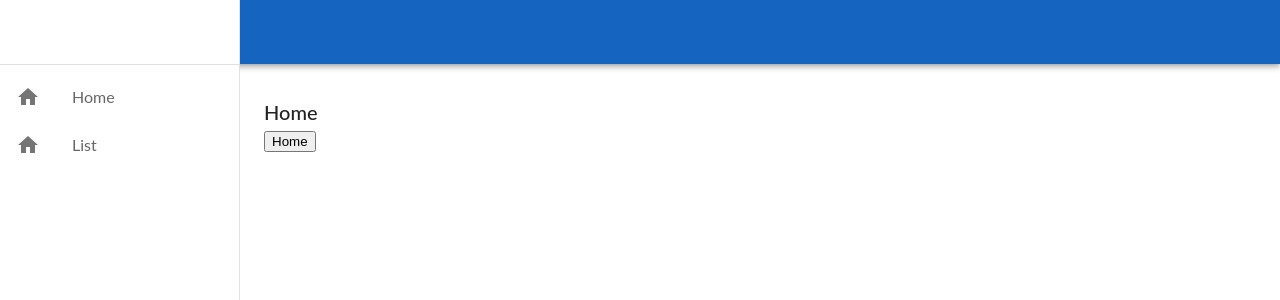
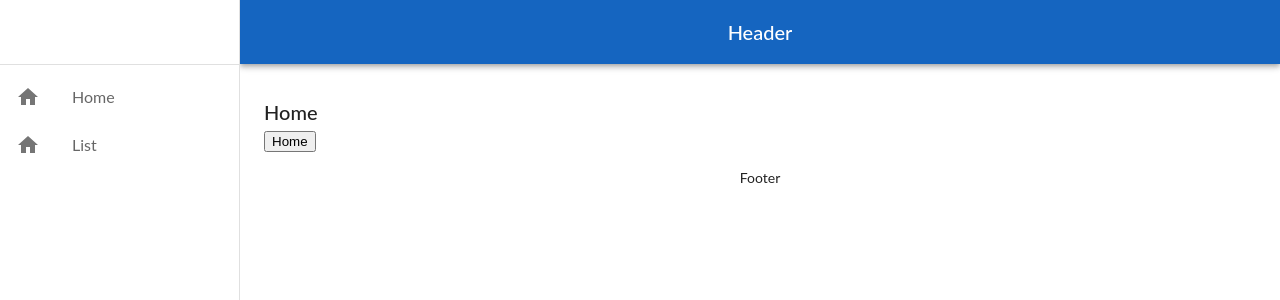
Before and after one commit to adtak/learning-react, a React (Vite) app: page / in a window 1280 px wide. Shown: the top 300 px of the page. Built offline with nearby package versions, Linux system fonts and the light colour scheme.

Commit message:
update Template

```diff
--- a/src/components/Pages/Template.tsx
+++ b/src/components/Pages/Template.tsx
@@ -15,7 +15,6 @@ import {
   ListItemIcon,
   ListItemText,
   Container,
-  Box,
 } from "@mui/material";
 import { styled } from "@mui/material/styles";
 import { Link } from "react-router-dom";
@@ -43,8 +42,11 @@ const theme = createTheme({
   },
 });
 
+const drawerWidth = 240;
+
 const Root = styled("div")({
   display: "flex",
+  width: "100%",
 });
 
 const MainContent = styled("main")({
@@ -56,6 +58,15 @@ const MainContent = styled("main")({
 const AppBarSpacer = styled("div")(({ theme }) => ({
   ...theme.mixins.toolbar,
 }));
+
+const StyledAppBar = styled(AppBar)({
+  marginLeft: drawerWidth,
+  width: `calc(100% - ${drawerWidth}px)`,
+});
+
+const StyledToolbar = styled(Toolbar)({
+  margin: "0 auto",
+});
 
 const StyledLink = styled(Link)({
   textDecoration: "none",
@@ -72,20 +83,18 @@ export interface TemplateProps {
   title: string;
 }
 
-const drawerWidth = 240;
-
 export default function Template(props: TemplateProps) {
   return (
     <ThemeProvider theme={theme}>
       <Root>
         <CssBaseline />
-        <AppBar position="absolute">
-          <Toolbar>
-            <Typography component="h1" variant="h6" noWrap flexGrow={1}>
-              ヘッダー
+        <StyledAppBar position="absolute">
+          <StyledToolbar>
+            <Typography component="h1" variant="h6" noWrap>
+              Header
             </Typography>
-          </Toolbar>
-        </AppBar>
+          </StyledToolbar>
+        </StyledAppBar>
         <Drawer
           sx={{
             width: drawerWidth,
@@ -120,12 +129,14 @@ export default function Template(props: TemplateProps) {
         </Drawer>
         <MainContent>
           <AppBarSpacer />
-          <StyledContainer maxWidth="xl">
+          <StyledContainer>
             <Typography component="h2" variant="h6" color="inherit" noWrap>
               {props.title}
             </Typography>
             {props.children}
-            <Box pt={4}></Box>
+            <Typography variant="body2" align="center" padding={2} noWrap>
+              Footer
+            </Typography>
           </StyledContainer>
         </MainContent>
       </Root>
```
